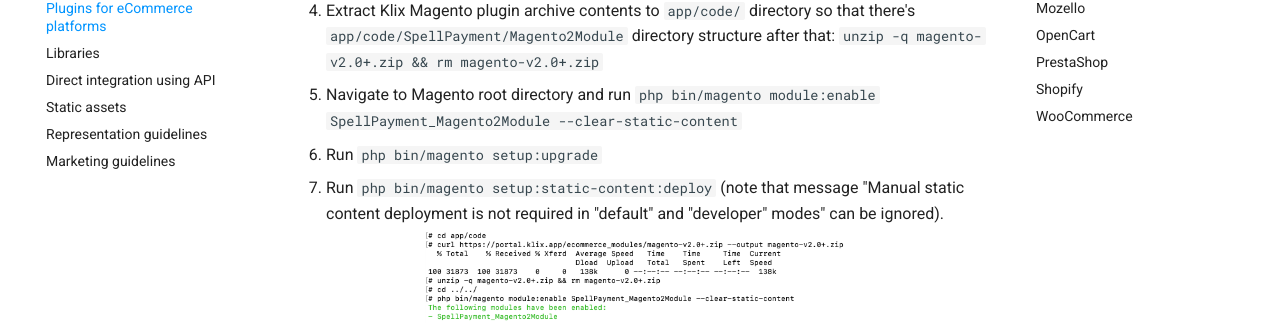
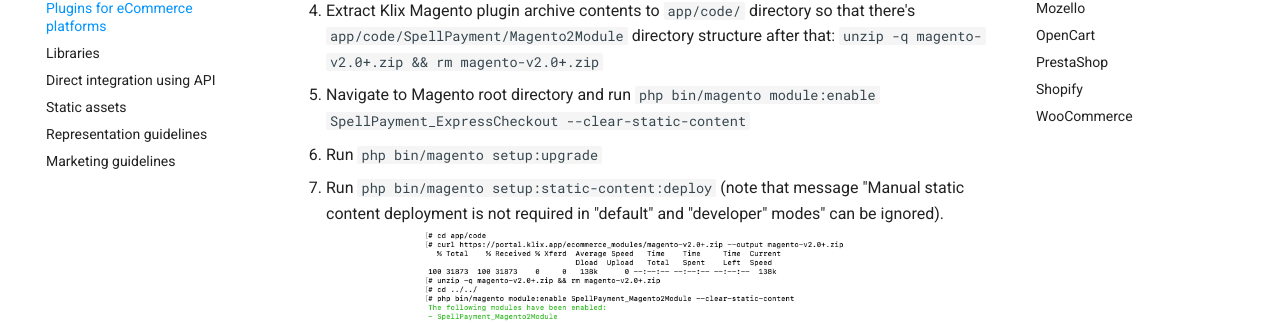
Before and after one commit to klix-app/klix-developer-documentation-website, an MkDocs documentation site: the page built from docs/plugins-for-ecommerce-platforms.md, in a window 1280 px wide and 900 px high, scrolled down 696 px. Shown: the part 174-497 px from the top of the window. Built offline with MkDocs 1.6.1 and Material for MkDocs 9.7.7, drawn with Linux system fonts in a browser that asks for light colours; a script that is not in the unit is left out; comment, search, counter and statistics services are not loaded.

```diff
--- a/docs/plugins-for-ecommerce-platforms.md
+++ b/docs/plugins-for-ecommerce-platforms.md
@@ -19,7 +19,7 @@
 2. Create and navigate to a directory `app/code/` in your Magento root directory if does not exist already.
 3. Download Klix Magento plugin: `curl https://portal.klix.app/ecommerce_modules/magento-v2.0+.zip --output magento-v2.0+.zip`
 4. Extract Klix Magento plugin archive contents to `app/code/` directory so that there's `app/code/SpellPayment/Magento2Module` directory structure after that: `unzip -q magento-v2.0+.zip && rm magento-v2.0+.zip`
-5. Navigate to Magento root directory and run `php bin/magento module:enable SpellPayment_Magento2Module --clear-static-content`
+5. Navigate to Magento root directory and run `php bin/magento module:enable SpellPayment_ExpressCheckout --clear-static-content`
 6. Run `php bin/magento setup:upgrade`
 7. Run `php bin/magento setup:static-content:deploy` (note that message "Manual static content deployment is not required in "default" and "developer" modes" can be ignored).
 ![Run php bin/magento setup:static-content:deploy](../images/ecommerce-platforms/magento/1_run_commands.png#instruction-image)
```
